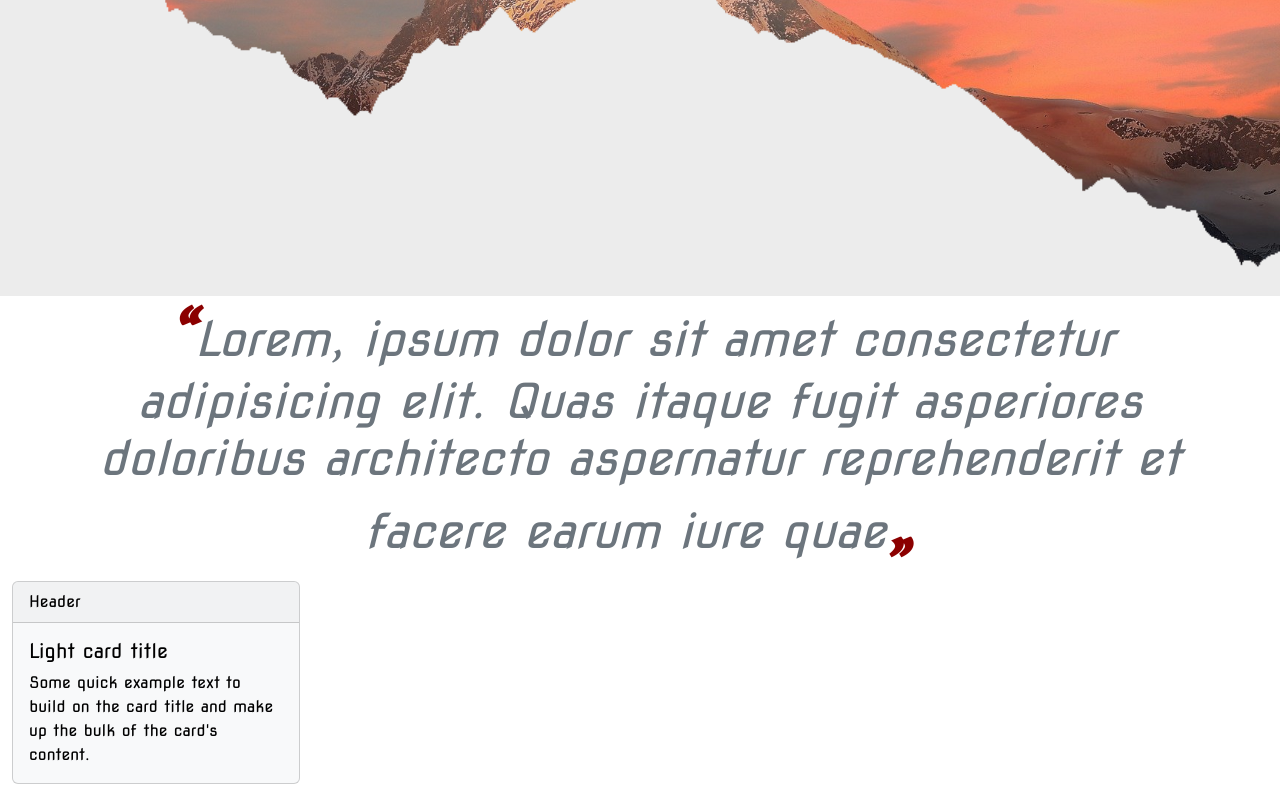
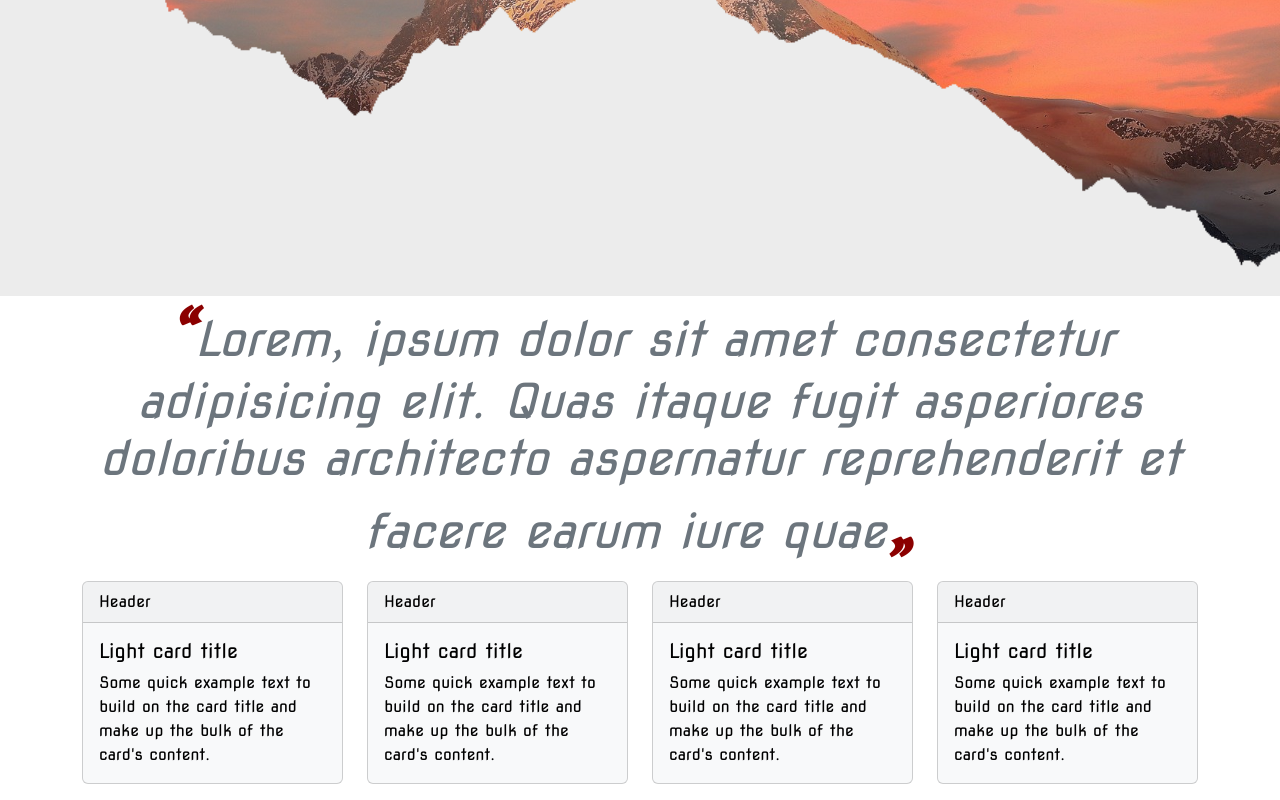
Before and after one commit to AndreaM995/Progetto_red, a plain HTML site: page index.html in a window 1280 px wide. Shown: the part 710-1510 px from the top of the page. Drawn offline with nearby package versions, Linux system fonts and the light colour scheme.

Commit message:
risolto problema sulle card

```diff
--- a/index.html
+++ b/index.html
@@ -56,28 +56,50 @@
 <!-- fine sezione lorem -->
 
 <!-- inizio sezione con card -->
- <section class="container-fluid">
+ <section>
+  <div class="container">
     <div class="row">
       <div class="col-12 col-lg-3">
-      <div class="card text-bg-light mb-3" style="max-width: 18rem;">
+        <div class="card text-bg-light mb-3">
           <div class="card-header">Header</div>
           <div class="card-body">
             <h5 class="card-title">Light card title</h5>
             <p class="card-text">Some quick example text to build on the card title and make up the bulk of the card's content.</p>
           </div>
       </div>
-    <div class="col-12 col-lg-3">
-
       </div>
       <div class="col-12 col-lg-3">
-
+        <div class="card text-bg-light mb-3">
+          <div class="card-header">Header</div>
+          <div class="card-body">
+            <h5 class="card-title">Light card title</h5>
+            <p class="card-text">Some quick example text to build on the card title and make up the bulk of the card's content.</p>
+          </div>
+      </div>
       </div>
       <div class="col-12 col-lg-3">
-
+        <div class="card text-bg-light mb-3">
+          <div class="card-header">Header</div>
+          <div class="card-body">
+            <h5 class="card-title">Light card title</h5>
+            <p class="card-text">Some quick example text to build on the card title and make up the bulk of the card's content.</p>
+          </div>
+      </div>
+      </div>
+      <div class="col-12 col-lg-3">
+        <div class="card text-bg-light mb-3">
+          <div class="card-header">Header</div>
+          <div class="card-body">
+            <h5 class="card-title">Light card title</h5>
+            <p class="card-text">Some quick example text to build on the card title and make up the bulk of the card's content.</p>
+          </div>
+      </div>
+      </div>
     </div>
   </div>
  </section>
 <!-- fine sezione card  -->
+
     <script src="https://cdn.jsdelivr.net/npm/bootstrap@5.3.0-alpha1/dist/js/bootstrap.bundle.min.js" integrity="sha384-w76AqPfDkMBDXo30jS1Sgez6pr3x5MlQ1ZAGC+nuZB+EYdgRZgiwxhTBTkF7CXvN" crossorigin="anonymous"></script>
   </body>
 </html>
```
Lines whose indentation alone changed are shown as unchanged.
